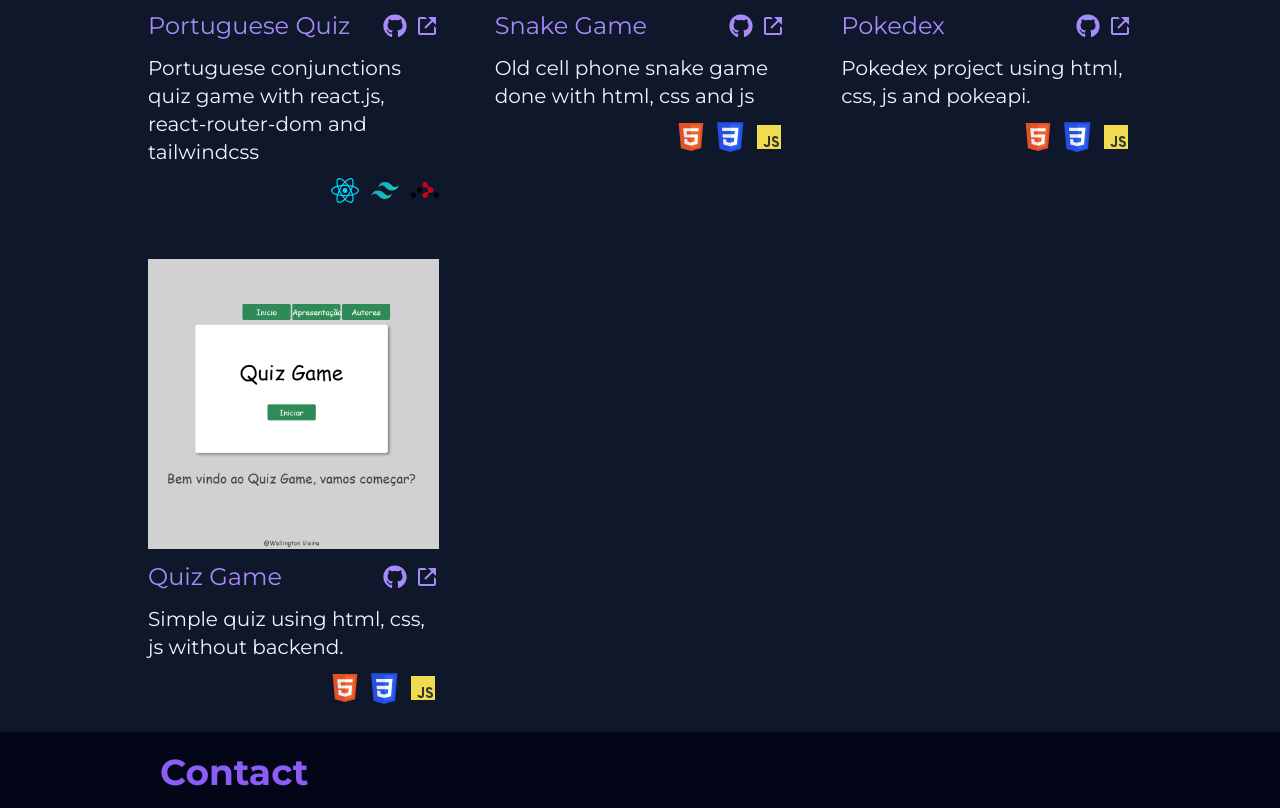
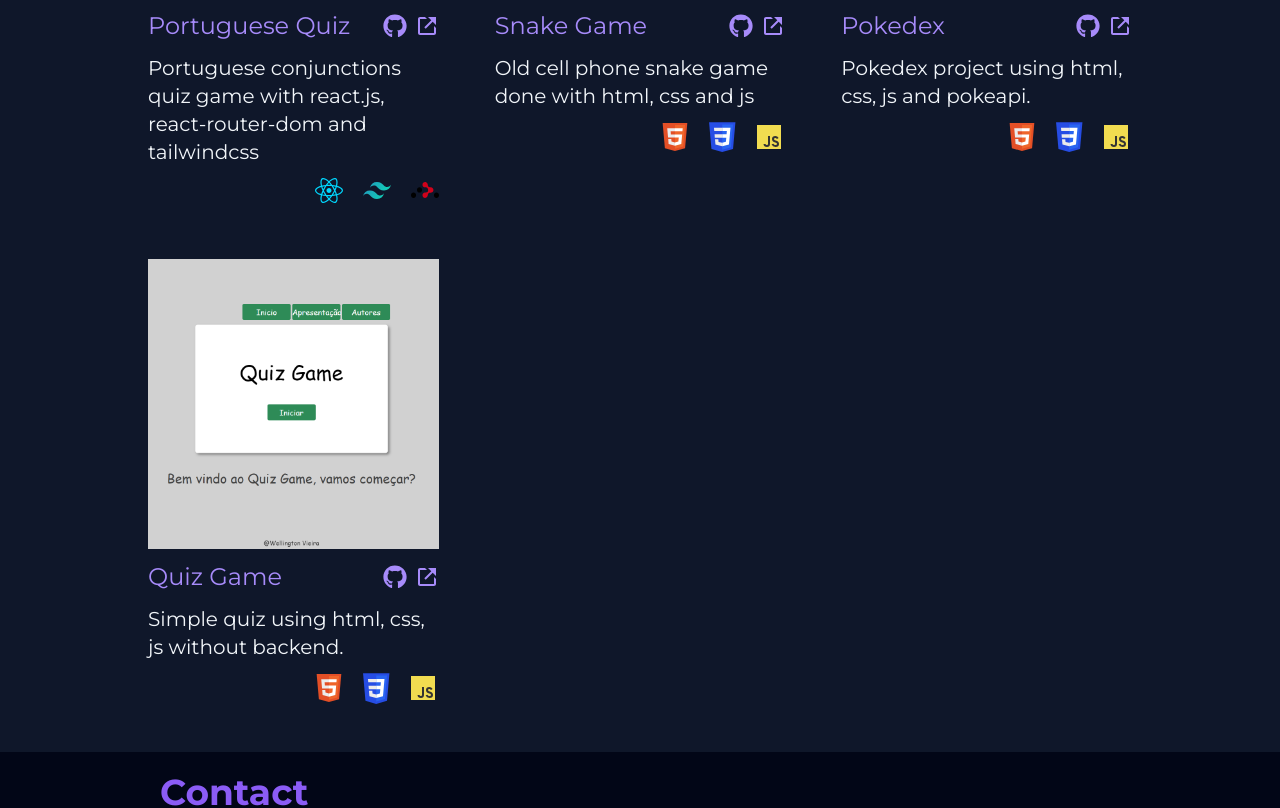
Before and after one commit to wellingtonVieiraSantos/portfolio, a React (Vite) app: page / in a window 1280 px wide. Shown: the part 1937-2745 px from the top of the page. Built offline with nearby package versions, Linux system fonts and the light colour scheme.

Commit message:
add project icon

```diff
--- a/src/components/CardPortfolio/index.jsx
+++ b/src/components/CardPortfolio/index.jsx
@@ -2,6 +2,8 @@ import { FaGithub } from 'react-icons/fa'
 import { BiLinkExternal } from 'react-icons/bi'
 
 const CardPortfolio = (props) => {
+
+  const teste = 'react'
   return (
     <div className='p-2 flex flex-col gap-3 '>
       <div className='aspect-square overflow-hidden'>
@@ -19,9 +21,13 @@ const CardPortfolio = (props) => {
         </div>
       </div>
       <p className='sm:text-xl'>{props.description}</p>
-      <div className='flex gap-3 justify-end items-center'>
+      <div className='flex gap-5 justify-end items-center'>
         {props.tecnologies.map(tec =>(
-          <span key={tec.src} className='w-7'><img src={tec.src} alt={tec.alt} /></span>
+          <span datatype={tec.alt} key={tec.src}
+          className='w-7 text-violet-500 font-bold relative after:absolute hover:after:content-[attr(datatype)]
+          hover:after:border after:border-violet-500 after:p-2 after:right-0 after:mt-3 hover:after:bg-slate-950 '>
+            <img src={tec.src} alt={`${tec.alt} icon`} />
+          </span>
         ))}
       </div>
     </div>
--- a/src/components/Portfolio/index.jsx
+++ b/src/components/Portfolio/index.jsx
@@ -17,7 +17,7 @@ const Portfolio = () => {
 
   //criar integração com api do github posteriormente
   return (
-    <section className='bg-slate-900 text-slate-100 pb-5' id='portfolio'>
+    <section className='bg-slate-900 text-slate-100 pb-10' id='portfolio'>
       <div className='w-[min(1000px,100%)] flex flex-col m-auto'>
         <FadeUp>
           <h2 className='text-4xl text-violet-500 font-bold p-5'>Portfolio</h2>
@@ -33,9 +33,9 @@ const Portfolio = () => {
                 hrefPage='https://quiz-react-ton.vercel.app'
                 tecnologies={
                   [
-                    {'src':react, 'alt':'react icon'},
-                    {'src':tailwindcss, 'alt':'tailwindCss icon'},
-                    {'src':reactRouterDom, 'alt': 'react-router-dom icon'}
+                    {'src':react, 'alt':'React'},
+                    {'src':tailwindcss, 'alt':'TailwindCss'},
+                    {'src':reactRouterDom, 'alt':'React router'}
                   ]}
               />
             </FadeUp>
@@ -48,9 +48,9 @@ const Portfolio = () => {
                 hrefCode='https://github.com/wellingtonVieiraSantos/snake-game'
                 hrefPage='http://wellingtonvieirasantos.github.io/snake-game/'
                 tecnologies={[
-                  {'src':html, 'alt':'html icon'},
-                  {'src':css, 'alt':'css icon'},
-                  {'src':js, 'alt': 'javaScript icon'}
+                  {'src':html, 'alt':'HTML'},
+                  {'src':css, 'alt':'CSS'},
+                  {'src':js, 'alt': 'JavaScript'}
                 ]}
               />
             </FadeUp>
@@ -63,9 +63,9 @@ const Portfolio = () => {
                 hrefCode='https://github.com/wellingtonVieiraSantos/pokedex'
                 hrefPage='https://pokedex-i4xtzv95l-wellingtonvieirasantos.vercel.app'
                 tecnologies={[
-                  {'src':html, 'alt':'html icon'},
-                  {'src':css, 'alt':'css icon'},
-                  {'src':js, 'alt': 'javaScript icon'}
+                  {'src':html, 'alt':'HTML'},
+                  {'src':css, 'alt':'CSS'},
+                  {'src':js, 'alt': 'JavaScript'}
                 ]}
               />
             </FadeUp>
@@ -78,9 +78,9 @@ const Portfolio = () => {
                 hrefCode='https://github.com/wellingtonVieiraSantos/Quiz_Javascript'
                 hrefPage='https://wellingtonvieirasantos.github.io/Quiz_Javascript/'
                 tecnologies={[
-                  {'src':html, 'alt':'html icon'},
-                  {'src':css, 'alt':'css icon'},
-                  {'src':js, 'alt': 'javaScript icon'}
+                  {'src':html, 'alt':'HTML'},
+                  {'src':css, 'alt':'CSS'},
+                  {'src':js, 'alt': 'JavaScript'}
                 ]}
               />
             </FadeUp>
```
